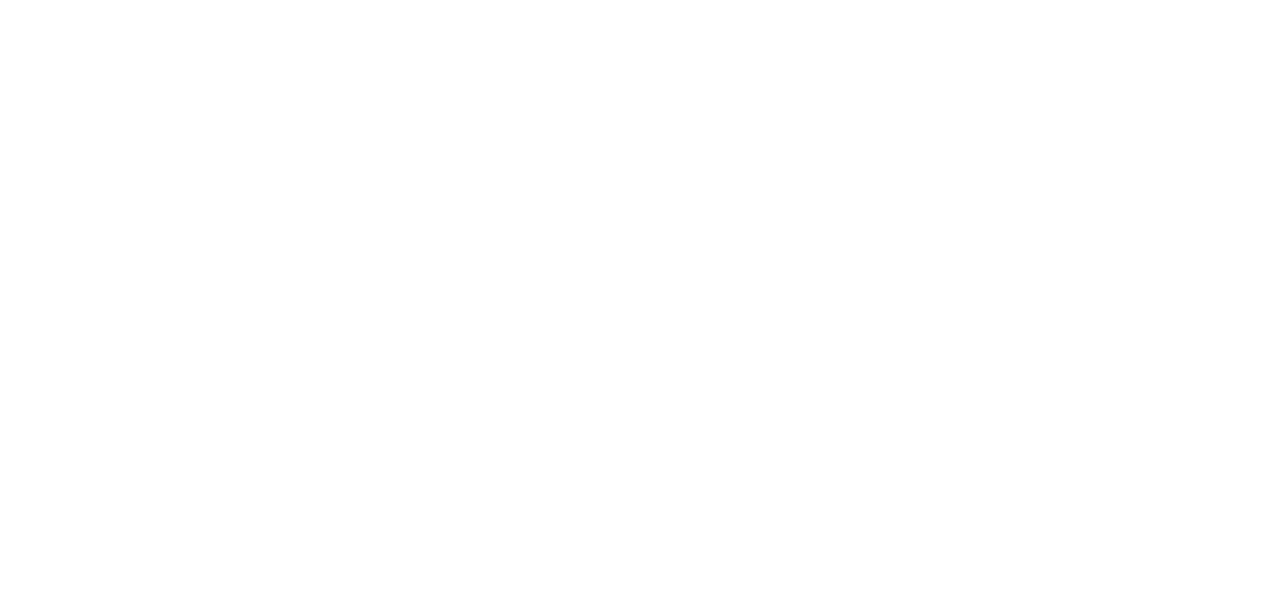
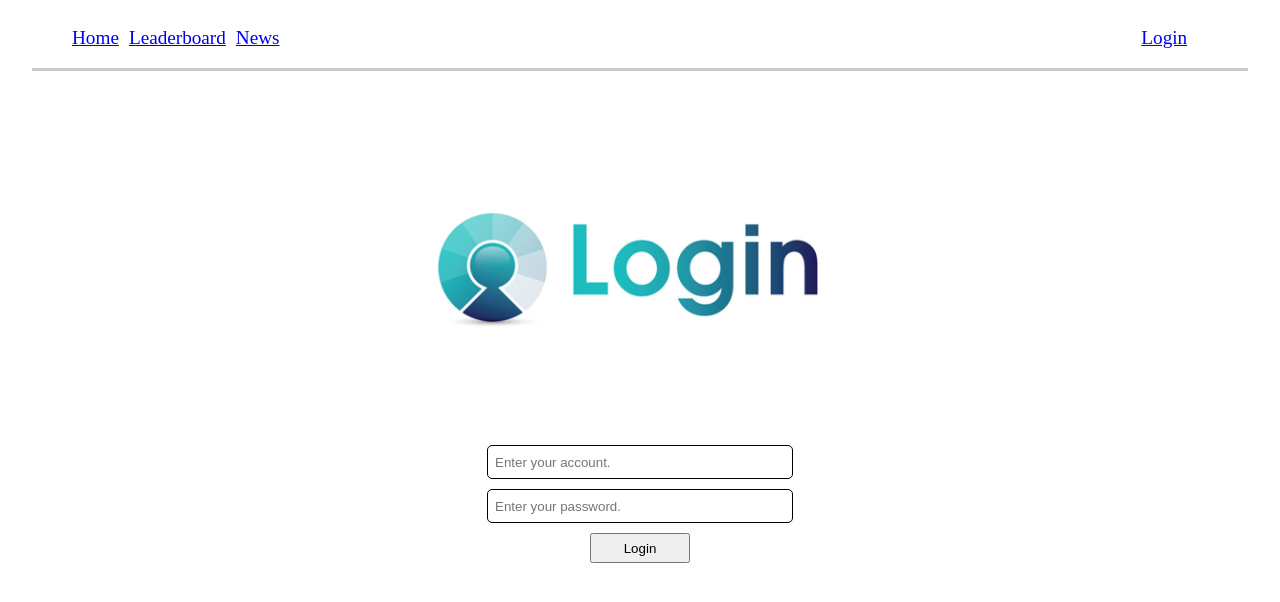
Before and after one commit to 2604kien/employee-poll, a React (Create React App) app: page /login in a window 1280 px wide. Shown: the top 602 px of the page. Built offline with nearby package versions, Linux system fonts and the light colour scheme.

Commit message:
finish react route for navbar and login page

```diff
--- a/src/App.js
+++ /dev/null
@@ -1,10 +0,0 @@
-
-function App() {
-  return (
-    <div className="App">
-
-    </div>
-  );
-}
-
-export default App;
--- /dev/null
+++ b/src/components/App.js
@@ -0,0 +1,17 @@
+import React from "react";
+import Login from "./Login";
+import Navbar from "./Navbar";
+import { Routes, Route} from "react-router-dom";
+function App() {
+  return (
+    <div className="App">
+      <Routes>
+        <Route path="/*" element={<Navbar/>}>
+          <Route path="login" element={<Login/>}/>
+        </Route>
+      </Routes>
+    </div>
+  );
+}
+
+export default App;
--- /dev/null
+++ b/src/components/Login.js
@@ -0,0 +1,32 @@
+import React from "react";
+import loginIMG from "../images/Screenshot 2023-12-10 102324.png"
+export default function Login(){
+    const [formData, setFormData]=React.useState({
+        username: "",
+        password: "",
+    })
+    const handleChange=(e)=>{
+        e.preventDefault()
+        const {name, value}=e.target;
+        setFormData((prev)=>{
+            return ({
+                ...prev,
+                [name]: value
+            });
+        })
+    }
+    const submitLogin=(e)=>{
+        e.preventDefault();
+        console.log(formData);
+    }
+    return (
+        <div>
+            <img src={loginIMG} alt="Image login photo" />
+            <form className="login--form">
+                <input onChange={handleChange} type="text" name="username" value={formData.username} placeholder="Enter your account."/>
+                <input onChange={handleChange} type="text" name="password" value={formData.password} placeholder="Enter your password."/>
+                <button onClick={submitLogin}>Login</button>
+            </form>
+        </div>
+    )
+}
--- /dev/null
+++ b/src/components/Navbar.js
@@ -0,0 +1,22 @@
+import React from "react";
+import { Outlet, Link } from "react-router-dom";
+export default function Navbar(props){
+    const profile=(
+        <li><Link to="/login">Login</Link></li>
+    )
+    return(
+        <>
+            <div className="nav--bar">
+                <ul className="nav--item">
+                    <li><Link to="/">Home</Link></li>
+                    <li><Link to="/leaderboard">Leaderboard</Link></li>
+                    <li><Link to="/news">News</Link></li>
+                </ul>
+                <ul className="nav--profile">
+                    {profile}
+                </ul>
+            </div>
+            <Outlet/>
+        </>
+    )
+}
--- /dev/null
+++ b/src/css/style.css
@@ -0,0 +1,44 @@
+body {
+    text-align: center;
+}
+.App{
+    width: inherit;
+    display: flex;
+    flex-direction: column;
+    justify-content: center;
+    align-items: center;
+}
+.login--form{
+    display: flex;
+    flex-direction: column;
+    place-items: center;
+    gap: 10px
+}
+.login--form >input{
+    width: 300px;
+    height: 30px;
+    text-indent: 5px;
+    border-radius: 5px;
+    border: 1px solid black;
+}
+.login--form > button{
+    width: 100px;
+    height: 30px;
+}
+.nav--bar{
+    width:95vw;
+    display: flex;
+    flex-direction: row;
+    border-bottom: 3px solid rgba(150, 148, 148, 0.5);
+}
+.nav--bar >ul{
+    list-style: none;
+    display: flex;
+    flex-direction: row;
+    gap: 10px;
+    font-size: 1.2rem;
+}
+.nav--profile{
+   margin-left: auto;
+   padding-right: 5%;
+}
--- a/src/index.js
+++ b/src/index.js
@@ -1,11 +1,16 @@
 import React from 'react';
 import ReactDOM from 'react-dom/client';
-
-import App from './App';
+import "./css/style.css"
+import App from './components/App';
+import { BrowserRouter, Routes, Route} from 'react-router-dom';
 
 const root = ReactDOM.createRoot(document.getElementById('root'));
 root.render(
   <React.StrictMode>
-    <App />
+    <BrowserRouter>
+      <Routes>
+        <Route path="/*" element={<App/>} />
+      </Routes>
+    </BrowserRouter>
   </React.StrictMode>
 );
--- /dev/null
+++ b/src/store/store.js
@@ -0,0 +1,4 @@
+import { configureStore } from "@reduxjs/toolkit";
+export const store=configureStore({
+    reducer:{}
+})
```
Also changed, not shown: src/images/Screenshot 2023-12-10 102324.png (added).
